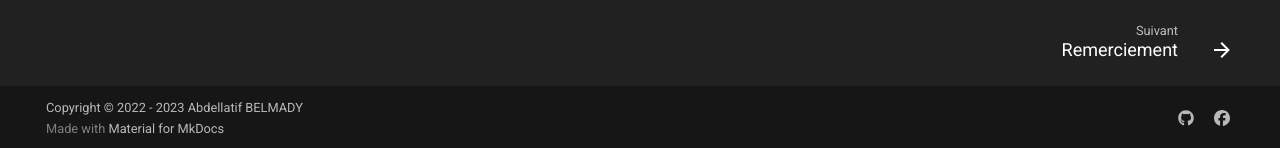
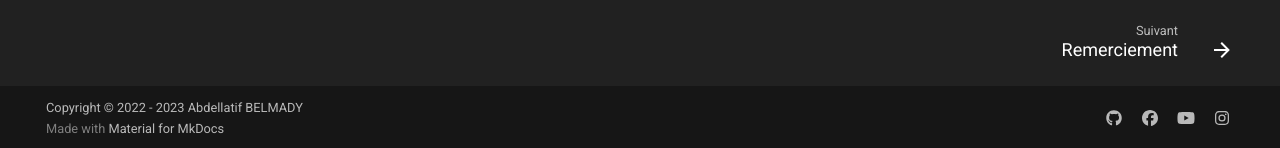
Before and after one commit to abdellatif-belmady/Mini-Project, an MkDocs documentation site: the page built from docs/index.md, in a window 1280 px wide. Shown: the part 749-897 px from the top of the page. Built offline with MkDocs 1.6.1 and Material for MkDocs 9.7.7, drawn with Linux system fonts in a browser that asks for light colours; comment, search, counter and statistics services are not loaded.

Commit message:
Update mkdocs.yml

```diff
--- a/mkdocs.yml
+++ b/mkdocs.yml
@@ -128,10 +128,10 @@ extra:
     #   link: https://www.linkedin.com/in/abdellatif-belmady-ab999a133/
     - icon: fontawesome/brands/facebook
       link: https://www.facebook.com/abdellatif.belmady
-#     - icon: fontawesome/brands/youtube
-#       link: https://www.youtube.com/@otherways8368/featured
-#     - icon: fontawesome/brands/instagram
-#       link: https://www.instagram.com/abdellatifbelmady/
+    - icon: fontawesome/brands/youtube
+      link: https://www.youtube.com/@otherways8368/featured
+    - icon: fontawesome/brands/instagram
+      link: https://www.instagram.com/abdellatifbelmady/
 
 # Page tree
 nav:
```
